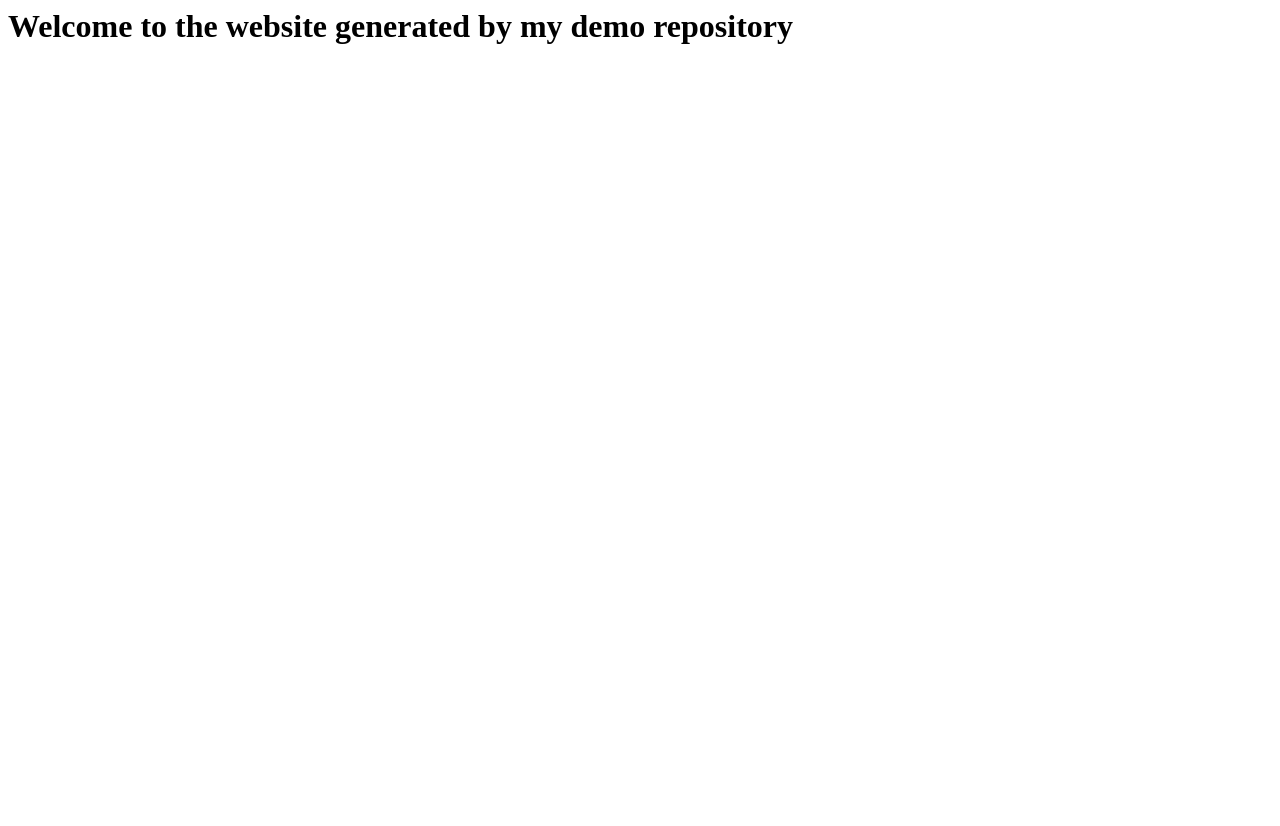
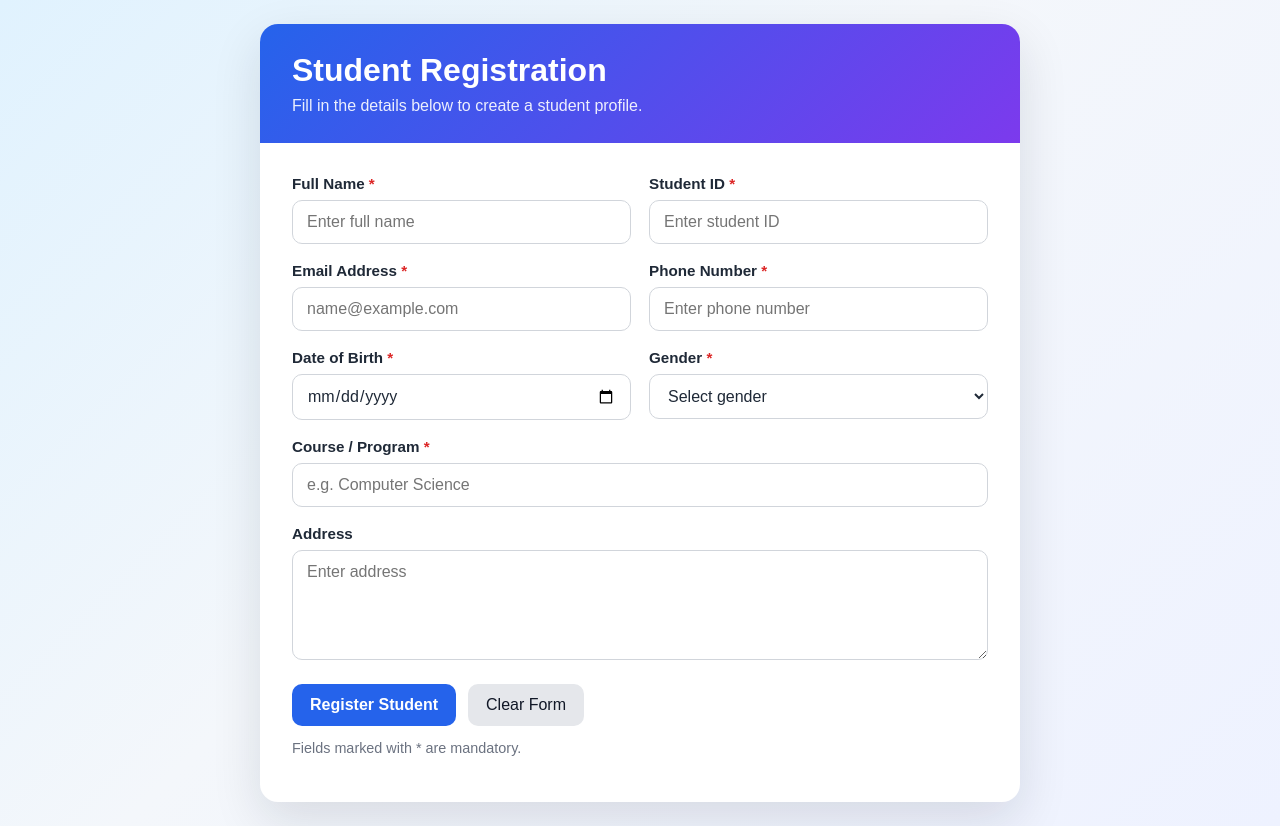
Before and after one commit to mlops-lab-org/demo-repository, a website: page index.html in a window 1280 px wide. Before the commit the page ends 800 px from the top, so only its background shows below. Drawn offline with Linux system fonts and the light colour scheme.

Commit message:
Initial commit

```diff
--- a/index.html
+++ b/index.html
@@ -1 +1,77 @@
-<h1>Welcome to the website generated by my demo repository</h1>
+<!DOCTYPE html>
+<html lang="en">
+
+<head>
+    <meta charset="UTF-8" />
+    <meta name="viewport" content="width=device-width, initial-scale=1.0" />
+    <title>Student Registration</title>
+    <link rel="stylesheet" href="styles.css" />
+</head>
+
+<body>
+    <main class="container">
+        <header>
+            <h1>Student Registration</h1>
+            <p>Fill in the details below to create a student profile.</p>
+        </header>
+
+        <form>
+            <div class="grid">
+                <div class="field">
+                    <label for="fullName">Full Name <span class="required">*</span></label>
+                    <input type="text" id="fullName" name="fullName" placeholder="Enter full name" required />
+                </div>
+
+                <div class="field">
+                    <label for="studentId">Student ID <span class="required">*</span></label>
+                    <input type="text" id="studentId" name="studentId" placeholder="Enter student ID" required />
+                </div>
+
+                <div class="field">
+                    <label for="email">Email Address <span class="required">*</span></label>
+                    <input type="email" id="email" name="email" placeholder="name@example.com" required />
+                </div>
+
+                <div class="field">
+                    <label for="phone">Phone Number <span class="required">*</span></label>
+                    <input type="tel" id="phone" name="phone" placeholder="Enter phone number" required />
+                </div>
+
+                <div class="field">
+                    <label for="dob">Date of Birth <span class="required">*</span></label>
+                    <input type="date" id="dob" name="dob" required />
+                </div>
+
+                <div class="field">
+                    <label for="gender">Gender <span class="required">*</span></label>
+                    <select id="gender" name="gender" required>
+                        <option value="">Select gender</option>
+                        <option value="male">Male</option>
+                        <option value="female">Female</option>
+                        <option value="other">Other</option>
+                        <option value="prefer-not-to-say">Prefer not to say</option>
+                    </select>
+                </div>
+
+                <div class="field full">
+                    <label for="course">Course / Program <span class="required">*</span></label>
+                    <input type="text" id="course" name="course" placeholder="e.g. Computer Science" required />
+                </div>
+
+                <div class="field full">
+                    <label for="address">Address</label>
+                    <textarea id="address" name="address" placeholder="Enter address"></textarea>
+                </div>
+            </div>
+
+            <div class="actions">
+                <button class="submit" type="submit">Register Student</button>
+                <button class="reset" type="reset">Clear Form</button>
+            </div>
+
+            <p class="note">Fields marked with * are mandatory.</p>
+        </form>
+    </main>
+</body>
+
+</html>
--- /dev/null
+++ b/styles.css
@@ -0,0 +1,157 @@
+:root {
+    color-scheme: light;
+    --bg: #f4f7fb;
+    --card: #ffffff;
+    --primary: #2563eb;
+    --primary-dark: #1d4ed8;
+    --text: #1f2937;
+    --muted: #6b7280;
+    --border: #d1d5db;
+    --required: #dc2626;
+}
+
+* {
+    box-sizing: border-box;
+}
+
+body {
+    margin: 0;
+    font-family: Arial, Helvetica, sans-serif;
+    background: linear-gradient(135deg, #e0f2fe 0%, var(--bg) 45%, #eef2ff 100%);
+    color: var(--text);
+    min-height: 100vh;
+    display: grid;
+    place-items: center;
+    padding: 24px;
+}
+
+.container {
+    width: 100%;
+    max-width: 760px;
+    background: var(--card);
+    border-radius: 18px;
+    box-shadow: 0 18px 50px rgba(15, 23, 42, 0.12);
+    overflow: hidden;
+}
+
+header {
+    background: linear-gradient(135deg, var(--primary), #7c3aed);
+    color: white;
+    padding: 28px 32px;
+}
+
+header h1 {
+    margin: 0 0 8px;
+    font-size: 2rem;
+}
+
+header p {
+    margin: 0;
+    color: rgba(255, 255, 255, 0.9);
+}
+
+form {
+    padding: 32px;
+}
+
+.grid {
+    display: grid;
+    grid-template-columns: repeat(2, minmax(0, 1fr));
+    gap: 18px;
+}
+
+.field {
+    display: flex;
+    flex-direction: column;
+    gap: 8px;
+}
+
+.full {
+    grid-column: 1 / -1;
+}
+
+label {
+    font-weight: 600;
+    font-size: 0.95rem;
+}
+
+.required {
+    color: var(--required);
+}
+
+input,
+select,
+textarea {
+    width: 100%;
+    padding: 12px 14px;
+    border: 1px solid var(--border);
+    border-radius: 10px;
+    font: inherit;
+    color: var(--text);
+    background: #fff;
+    outline: none;
+    transition: border-color 0.2s ease, box-shadow 0.2s ease;
+}
+
+input:focus,
+select:focus,
+textarea:focus {
+    border-color: var(--primary);
+    box-shadow: 0 0 0 4px rgba(37, 99, 235, 0.12);
+}
+
+textarea {
+    resize: vertical;
+    min-height: 110px;
+}
+
+.actions {
+    display: flex;
+    gap: 12px;
+    margin-top: 24px;
+}
+
+button {
+    border: none;
+    border-radius: 10px;
+    padding: 12px 18px;
+    font: inherit;
+    cursor: pointer;
+}
+
+.submit {
+    background: var(--primary);
+    color: white;
+    font-weight: 700;
+}
+
+.submit:hover {
+    background: var(--primary-dark);
+}
+
+.reset {
+    background: #e5e7eb;
+    color: #111827;
+}
+
+.note {
+    margin-top: 14px;
+    font-size: 0.9rem;
+    color: var(--muted);
+}
+
+@media (max-width: 640px) {
+    .grid {
+        grid-template-columns: 1fr;
+    }
+
+    header,
+    form {
+        padding-left: 20px;
+        padding-right: 20px;
+    }
+
+    .actions {
+        flex-direction: column;
+    }
+}
```
Also changed, not shown: 1 other file.
